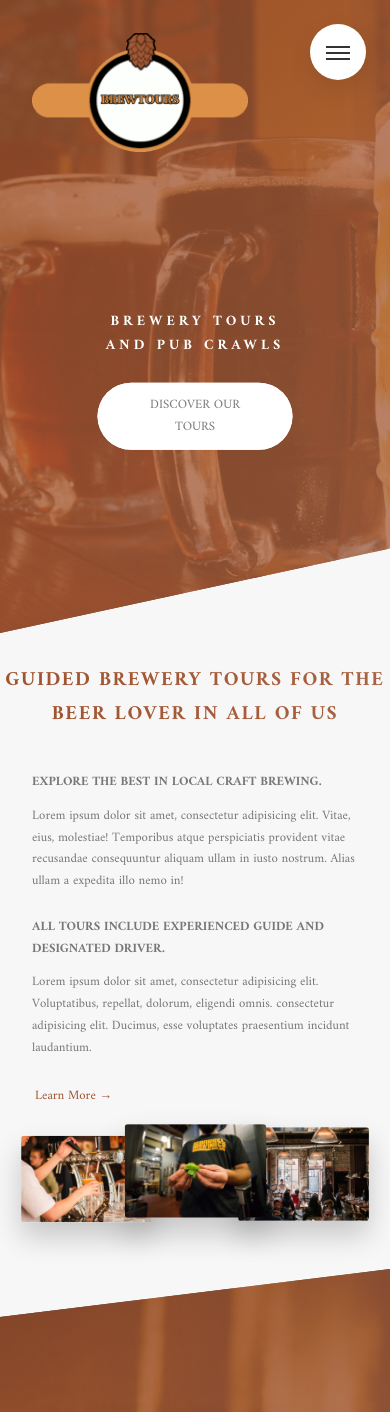
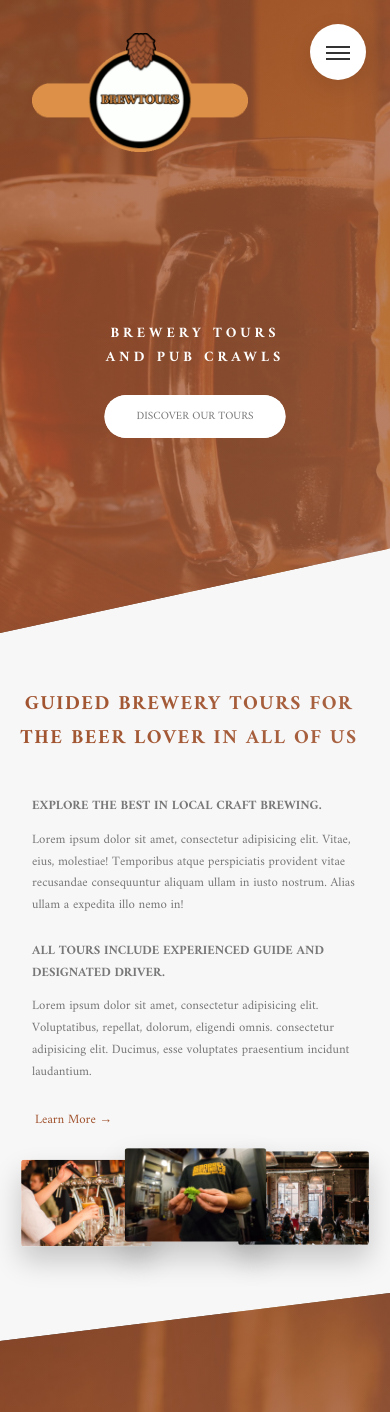
Before and after one commit to DForant/Brewtours, a PHP site: page / in a window 390 px wide. Shown: the top 1412 px of the page. Run offline with PHP 8.4, Linux system fonts and the light colour scheme; some libraries are stand-ins or nearby versions.

Commit message:
responsive layout issues fix

```diff
--- a/css/style.css
+++ b/css/style.css
@@ -106,6 +106,7 @@ body {
   margin-bottom: 3rem;
   color: #fff;
   text-transform: uppercase;
+  -webkit-backface-visibility: hidden;
   backface-visibility: hidden;
 }
 .heading-primary--main {
@@ -242,12 +243,97 @@ body {
   }
 }
 
+.margin-left-small {
+  margin-top: 1.5rem !important;
+}
+
+.margin-left-medium {
+  margin-top: 4rem !important;
+}
+@media only screen and (max-width: 56.25em) {
+  .margin-left-medium {
+    margin-top: 3rem !important;
+  }
+}
+
+.margin-left-big {
+  margin-top: 8rem !important;
+}
+@media only screen and (max-width: 56.25em) {
+  .margin-left-big {
+    margin-top: 4rem !important;
+  }
+}
+
+.margin-left-huge {
+  margin-top: 10rem !important;
+}
+@media only screen and (max-width: 56.25em) {
+  .margin-left-huge {
+    margin-top: 6rem !important;
+  }
+}
+
 .margin-right-small {
   margin-right: 1.5rem !important;
 }
 
+.margin-right-medium {
+  margin-top: 4rem !important;
+}
+@media only screen and (max-width: 56.25em) {
+  .margin-right-medium {
+    margin-top: 3rem !important;
+  }
+}
+
+.margin-right-big {
+  margin-top: 8rem !important;
+}
+@media only screen and (max-width: 56.25em) {
+  .margin-right-big {
+    margin-top: 4rem !important;
+  }
+}
+
+.margin-right-huge {
+  margin-top: 10rem !important;
+}
+@media only screen and (max-width: 56.25em) {
+  .margin-right-huge {
+    margin-top: 6rem !important;
+  }
+}
+
 .padding-top-small {
   padding-top: 1.5rem !important;
+}
+
+.margin-top-medium {
+  margin-top: 4rem !important;
+}
+@media only screen and (max-width: 56.25em) {
+  .margin-top-medium {
+    margin-top: 3rem !important;
+  }
+}
+
+.margin-top-big {
+  margin-top: 8rem !important;
+}
+@media only screen and (max-width: 56.25em) {
+  .margin-top-big {
+    margin-top: 4rem !important;
+  }
+}
+
+.margin-top-huge {
+  margin-top: 10rem !important;
+}
+@media only screen and (max-width: 56.25em) {
+  .margin-top-huge {
+    margin-top: 6rem !important;
+  }
 }
 
 .sr-only {
@@ -1244,6 +1330,7 @@ body {
 @media only screen and (max-width: 37.5em) {
   .header__text-box {
     top: 60%;
+    font-size: 1.4rem;
   }
 }
 
--- a/index.php
+++ b/index.php
@@ -30,7 +30,7 @@
 
         <main>
             <section class="section-about">
-                <div class="center-text margin-bottom-big">
+                <div class="center-text margin-bottom-big margin-top-medium margin-left-small margin-right-small">
                     <h2 class="heading-secondary">
                         Guided Brewery Tours for the Beer lover in all of us
                     </h2>
--- a/sass/base/_utilities.scss
+++ b/sass/base/_utilities.scss
@@ -50,12 +50,88 @@
     }
 }
 
+.margin-left-small{
+    margin-top: 1.5rem !important;
+}
+
+.margin-left-medium{
+    margin-top: 4rem !important;
+
+    @include respond(tab-port){
+        margin-top: 3rem !important;
+    }
+}
+
+.margin-left-big{
+    margin-top: 8rem !important;
+
+    @include respond(tab-port){
+        margin-top:  4rem !important;
+    }
+}
+
+.margin-left-huge{
+    margin-top: 10rem !important;
+
+    @include respond(tab-port){
+        margin-top: 6rem !important;
+    }
+}
+
 .margin-right-small{
     margin-right: 1.5rem !important;
 }
 
+.margin-right-medium{
+    margin-top: 4rem !important;
+
+    @include respond(tab-port){
+        margin-top: 3rem !important;
+    }
+}
+
+.margin-right-big{
+    margin-top: 8rem !important;
+
+    @include respond(tab-port){
+        margin-top:  4rem !important;
+    }
+}
+
+.margin-right-huge{
+    margin-top: 10rem !important;
+
+    @include respond(tab-port){
+        margin-top: 6rem !important;
+    }
+}
+
 .padding-top-small{
     padding-top: 1.5rem !important;
+}
+
+.margin-top-medium{
+    margin-top: 4rem !important;
+
+    @include respond(tab-port){
+        margin-top: 3rem !important;
+    }
+}
+
+.margin-top-big{
+    margin-top: 8rem !important;
+
+    @include respond(tab-port){
+        margin-top:  4rem !important;
+    }
+}
+
+.margin-top-huge{
+    margin-top: 10rem !important;
+
+    @include respond(tab-port){
+        margin-top: 6rem !important;
+    }
 }
 
 .sr-only{
--- a/sass/layout/_header.scss
+++ b/sass/layout/_header.scss
@@ -125,6 +125,7 @@
 
         @include respond(phone){
             top: 60%;
+            font-size: 1.4rem;
         }
     }
 
```
Also changed, not shown: package-lock.json, 1 other file.
